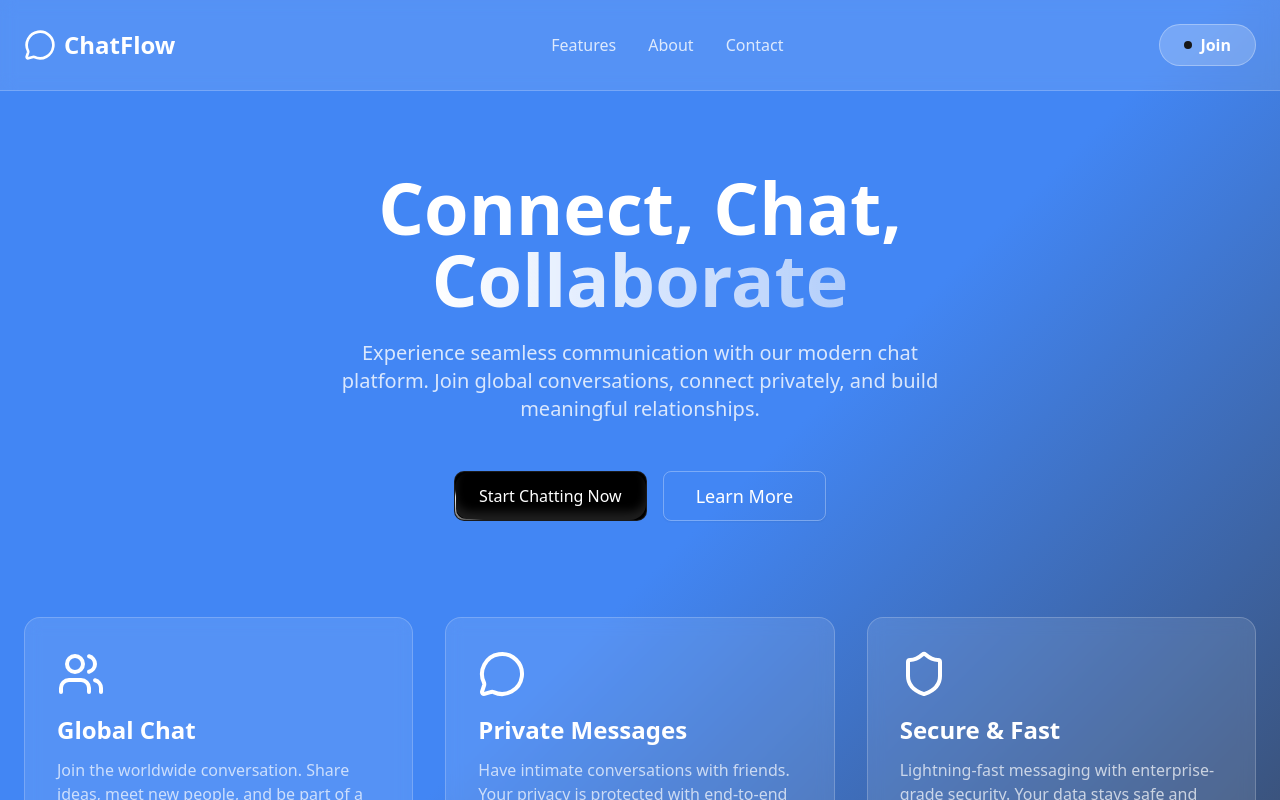
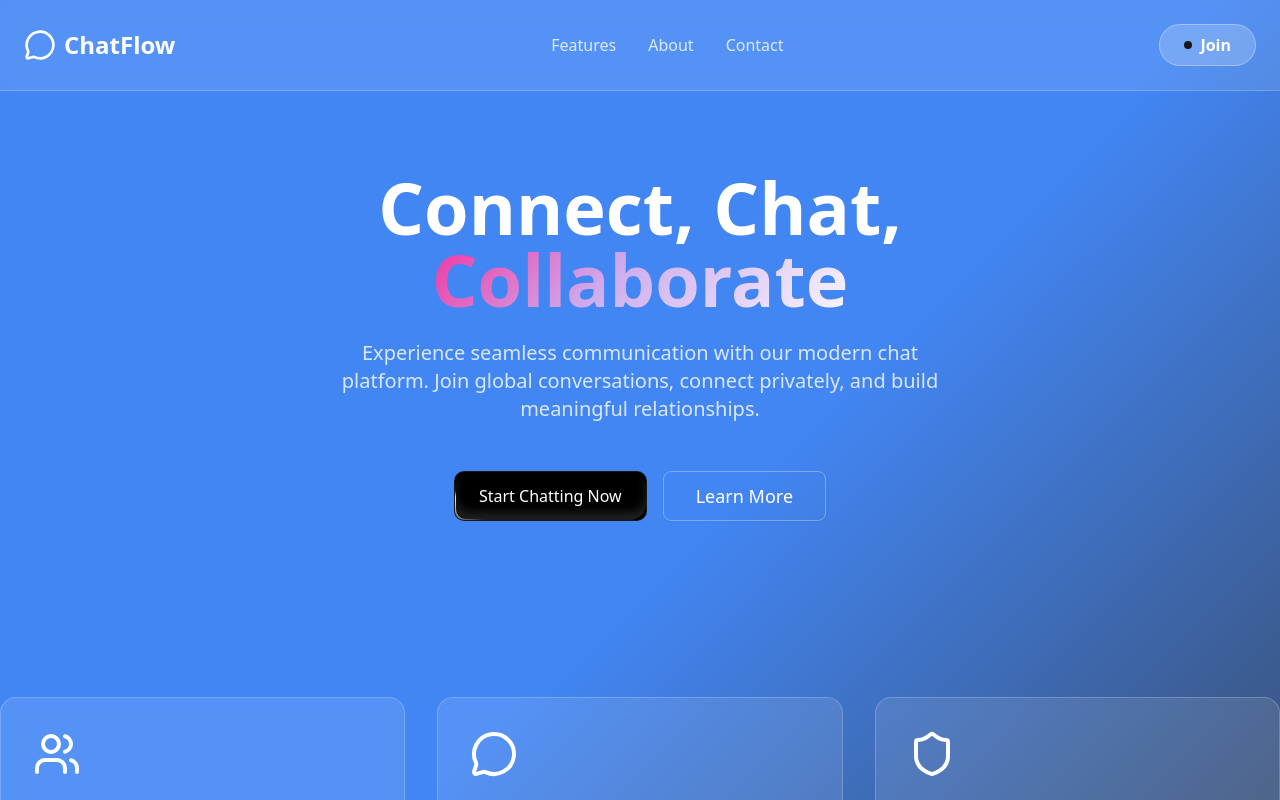
Before and after one commit to abdorrahmani/chat-service, a Next.js app: page / in a window 1280 px wide. Shown: the top 800 px of the page. Built offline with nearby package versions, Linux system fonts and the light colour scheme.

Commit message:
✨ feat: add AuroraText component for animated gradient text and integrate it into HeroSection

```diff
--- a/src/app/globals.css
+++ b/src/app/globals.css
@@ -69,6 +69,30 @@
         }
         100% {
             transform: translateZ(0) rotate(360deg);
+        }
+    }
+
+    --animate-aurora: aurora 8s ease-in-out infinite alternate;
+    @keyframes aurora {
+        0% {
+            background-position: 0% 50%;
+            transform: rotate(-5deg) scale(0.9);
+        }
+        25% {
+            background-position: 50% 100%;
+            transform: rotate(5deg) scale(1.1);
+        }
+        50% {
+            background-position: 100% 50%;
+            transform: rotate(-3deg) scale(0.95);
+        }
+        75% {
+            background-position: 50% 0%;
+            transform: rotate(3deg) scale(1.05);
+        }
+        100% {
+            background-position: 0% 50%;
+            transform: rotate(-5deg) scale(0.9);
         }
     }
 }
--- a/src/app/page.tsx
+++ b/src/app/page.tsx
@@ -2,10 +2,10 @@
 
 import { useState } from "react"
 import { motion } from "framer-motion"
-import { Button } from "@/components/ui/button"
-import { MessageCircle, Users, Shield, Zap } from "lucide-react"
 import { SignupDialog } from "@/components/signup-dialog"
 import Navbar from "@/components/navbar";
+import HeroSection from "@/components/hero-section";
+import { MessageCircle, Users, Shield, Zap } from "lucide-react"
 import {ShimmerButton} from "@/components/shimmer-button";
 
 export default function Home() {
@@ -14,47 +14,7 @@ export default function Home() {
     return (
         <div className="min-h-screen gradient-bg">
             <Navbar setShowSignup={setShowSignup} />
-            {/* Hero Section */}
-            <div className="container mx-auto px-6 py-20">
-                <div className="text-center max-w-4xl mx-auto">
-                    <motion.h1
-                        initial={{ y: 50, opacity: 0 }}
-                        animate={{ y: 0, opacity: 1 }}
-                        transition={{ duration: 0.8, delay: 0.2 }}
-                        className="text-6xl md:text-7xl font-bold text-white mb-6 text-balance"
-                    >
-                        Connect, Chat,
-                        <span className="text-transparent bg-clip-text bg-gradient-to-r from-white to-white/60"> Collaborate</span>
-                    </motion.h1>
-
-                    <motion.p
-                        initial={{ y: 30, opacity: 0 }}
-                        animate={{ y: 0, opacity: 1 }}
-                        transition={{ duration: 0.8, delay: 0.4 }}
-                        className="text-xl text-white/80 mb-12 max-w-2xl mx-auto text-pretty"
-                    >
-                        Experience seamless communication with our modern chat platform. Join global conversations, connect
-                        privately, and build meaningful relationships.
-                    </motion.p>
-
-                    <motion.div
-                        initial={{ y: 30, opacity: 0 }}
-                        animate={{ y: 0, opacity: 1 }}
-                        transition={{ duration: 0.8, delay: 0.6 }}
-                        className="flex flex-col sm:flex-row gap-4 justify-center"
-                    >
-                        <ShimmerButton onClick={() => setShowSignup(true)}>
-                            Start Chatting Now
-                        </ShimmerButton>
-                        <Button
-                            variant="outline"
-                            size="lg"
-                            className="border-white/30 text-white hover:bg-white/10 text-lg px-8 py-6 bg-transparent"
-                        >
-                            Learn More
-                        </Button>
-                    </motion.div>
-                </div>
+            <HeroSection setShowSignup={setShowSignup} />
 
             {/* Features Grid */}
             <motion.div
@@ -115,7 +75,6 @@ export default function Home() {
                 </ShimmerButton>
 
             </motion.div>
-            </div>
 
             <SignupDialog open={showSignup} onOpenChange={setShowSignup} />
         </div>
--- /dev/null
+++ b/src/components/aurora-text.tsx
@@ -0,0 +1,43 @@
+"use client"
+
+import React, { memo } from "react"
+
+interface AuroraTextProps {
+    children: React.ReactNode
+    className?: string
+    colors?: string[]
+    speed?: number
+}
+
+export const AuroraText = memo(
+    ({
+         children,
+         className = "",
+         colors = ["#FF0080", "#7928CA", "#0070F3", "#38bdf8"],
+         speed = 1,
+     }: AuroraTextProps) => {
+        const gradientStyle = {
+            backgroundImage: `linear-gradient(135deg, ${colors.join(", ")}, ${
+                colors[0]
+            })`,
+            WebkitBackgroundClip: "text",
+            WebkitTextFillColor: "transparent",
+            animationDuration: `${10 / speed}s`,
+        }
+
+        return (
+            <span className={`relative inline-block ${className}`}>
+        <span className="sr-only">{children}</span>
+        <span
+            className="animate-aurora relative bg-[length:200%_auto] bg-clip-text text-transparent"
+            style={gradientStyle}
+            aria-hidden="true"
+        >
+          {children}
+        </span>
+      </span>
+        )
+    }
+)
+
+AuroraText.displayName = "AuroraText"
--- /dev/null
+++ b/src/components/hero-section.tsx
@@ -0,0 +1,51 @@
+import { motion } from "framer-motion"
+import { Button } from "@/components/ui/button"
+import {ShimmerButton} from "@/components/shimmer-button";
+import {Dispatch, SetStateAction} from "react";
+import {AuroraText} from "@/components/aurora-text";
+
+export default function HeroSection({setShowSignup}:{setShowSignup:Dispatch<SetStateAction<boolean>>}) {
+    return (
+        <div className="container mx-auto px-4 md:px-6 py-12 md:py-20">
+            <div className="text-center max-w-4xl mx-auto">
+                <motion.h1
+                    initial={{ y: 50, opacity: 0 }}
+                    animate={{ y: 0, opacity: 1 }}
+                    transition={{ duration: 0.8, delay: 0.2 }}
+                    className="text-4xl sm:text-5xl md:text-6xl lg:text-7xl font-bold text-white mb-4 md:mb-6 text-balance"
+                >
+                    Connect, Chat,
+                    <AuroraText colors={["#fff","#FF0080", "#ceadee"]}> Collaborate</AuroraText>
+                </motion.h1>
+
+                <motion.p
+                    initial={{ y: 30, opacity: 0 }}
+                    animate={{ y: 0, opacity: 1 }}
+                    transition={{ duration: 0.8, delay: 0.4 }}
+                    className="text-lg md:text-xl text-white/80 mb-8 md:mb-12 max-w-2xl mx-auto text-pretty px-4"
+                >
+                    Experience seamless communication with our modern chat platform. Join global conversations, connect
+                    privately, and build meaningful relationships.
+                </motion.p>
+
+                <motion.div
+                    initial={{ y: 30, opacity: 0 }}
+                    animate={{ y: 0, opacity: 1 }}
+                    transition={{ duration: 0.8, delay: 0.6 }}
+                    className="flex flex-col sm:flex-row gap-4 justify-center px-4"
+                >
+                    <ShimmerButton onClick={() => setShowSignup(true)}>
+                        Start Chatting Now
+                    </ShimmerButton>
+                    <Button
+                        variant="outline"
+                        size="lg"
+                        className="border-white/30 text-white hover:bg-white/10 text-base md:text-lg px-6 md:px-8 py-4 md:py-6 bg-transparent w-full sm:w-auto"
+                    >
+                        Learn More
+                    </Button>
+                </motion.div>
+            </div>
+        </div>
+    );
+}
```
Lines whose indentation alone changed are shown as unchanged.
